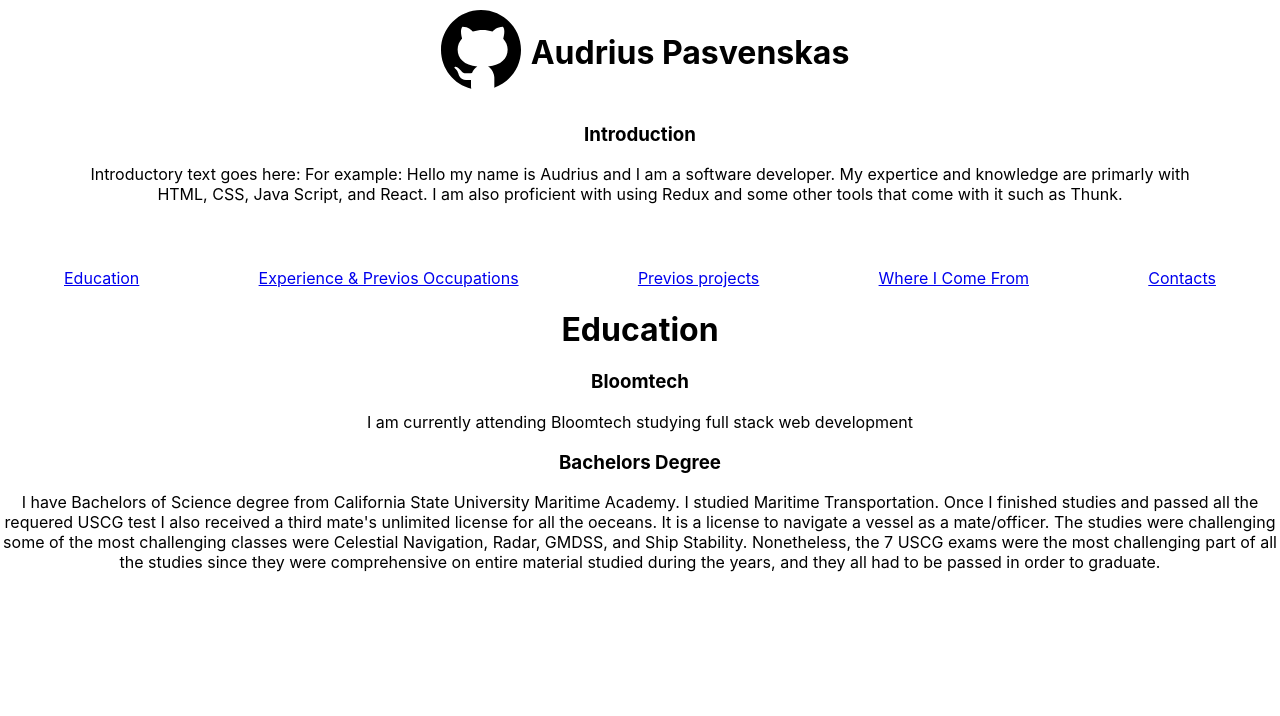
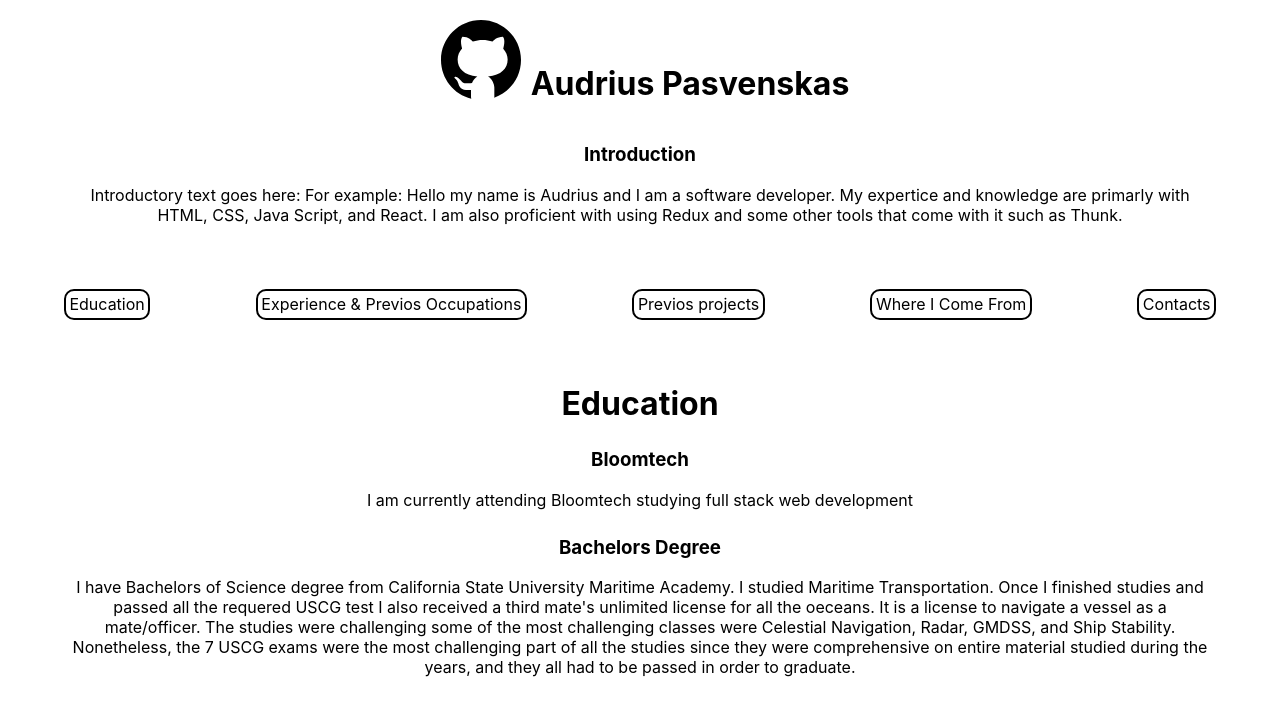
Before and after one commit to apasvenskas/APasvenskas-Website, a React (Create React App) app in the folder apasvenskas-website/: page /education in a window 1280 px wide. Shown: the top 716 px of the page. Built offline with nearby package versions, Linux system fonts and the light colour scheme.

Commit message:
nav link styling update

```diff
--- a/apasvenskas-website/src/App.css
+++ b/apasvenskas-website/src/App.css
@@ -32,7 +32,7 @@
 }
 
 .App-link {
-  color: #61dafb;
+  color: black;
 }
 
 .introductoryParagraph {
@@ -46,12 +46,68 @@ nav {
   margin-right: 5%;
   display: flex;
   justify-content: space-between;
-
 }
 
-nav .home {
-  border: 4px solid black;
+#education {
+  text-decoration: none;
+  color: black;
+  padding: .3%;
+  border: 2px solid black;
+  border-radius: 10px;
 }
+
+#education:hover {
+  background-color: #b2beb5;
+ }
+
+#experience {
+  text-decoration: none;
+  color: black;
+  padding: .3%;
+  border: 2px solid black;
+  border-radius: 10px;
+}
+
+#experience:hover {
+  background-color: #b2beb5;
+ }
+
+
+#projects {
+  text-decoration: none;
+  color: black;
+  padding: .3%;
+  border: 2px solid black;
+  border-radius: 10px;
+}
+
+#projects:hover {
+  background-color: #b2beb5;
+ }
+
+#about-me {
+  text-decoration: none;
+  color: black;
+  padding: .3%;
+  border: 2px solid black;
+  border-radius: 10px;
+}
+
+#about-me:hover {
+  background-color: #b2beb5;
+ }
+
+#contacts {
+  text-decoration: none;
+  color: black;
+  padding: .3%;
+  border: 2px solid black;
+  border-radius: 10px;
+}
+
+#contacts:hover {
+  background-color: #b2beb5;
+ }
 
 @keyframes App-logo-spin {
   from {
--- /dev/null
+++ b/apasvenskas-website/src/components/education.css
@@ -0,0 +1,20 @@
+.education {
+    text-align: center;
+}
+
+h1 {
+    margin-top: 5%;
+}
+
+.header {
+    margin-top: 2%;
+    margin-left: 5%;
+    margin-right: 5%;
+}
+
+.body {
+    margin-top: 2%;
+    margin-left: 5%;
+    margin-right: 5%;
+    margin-bottom: 5%;
+}
--- a/apasvenskas-website/src/components/education.js
+++ b/apasvenskas-website/src/components/education.js
@@ -1,18 +1,19 @@
 import React from "react";
+import "./education.css"
 
 export function Education() {
   return (
     <>
       <h1>Education</h1>
       <div>
-        <div>
+        <div className="header">
           <h3>Bloomtech</h3>
           <p>
             I am currently attending Bloomtech studying full stack web
             development
           </p>
         </div>
-        <div>
+        <div className="body">
           <h3>Bachelors Degree</h3>
           <p>
             I have Bachelors of Science degree from California State University
--- a/apasvenskas-website/src/components/experience.js
+++ b/apasvenskas-website/src/components/experience.js
@@ -1,22 +1,36 @@
 import React from "react";
 
 export function Experience() {
-    return(
+  return (
     <>
       <h1>Experience</h1>
       <div>
-            <div>
+        <div className="header">
           <h3>Bloomtech and Hobby</h3>
-            <p>The current experience recarding software development and programin/coding in general is mainly with Bloomtech and Ren'Py as a hobby. Bloomtech is by far the more educational and challenging out of the two involving frontend and backend of software devoplemnt. While at Bloomtech used and worked with html, css, javaScript, react, redux, jets, and node. Not tomention all the other variuos tools that havent that havent been mentioned such as tailwind and github. As far as Ren'Py goes it is a hobby. Ren'Py is used to creat visual novel games. The code is based upone pyhtone; however, the functions and code required are not to complicated.  </p>
+          <p>
+            The current experience recarding software development and
+            programin/coding in general is mainly with Bloomtech and Ren'Py as a
+            hobby. Bloomtech is by far the more educational and challenging out
+            of the two involving frontend and backend of software devoplemnt.
+            While at Bloomtech used and worked with html, css, javaScript,
+            react, redux, jets, and node. Not tomention all the other variuos
+            tools that havent that havent been mentioned such as tailwind and
+            github. As far as Ren'Py goes it is a hobby. Ren'Py is used to creat
+            visual novel games. The code is based upone pyhtone; however, the
+            functions and code required are not to complicated.{" "}
+          </p>
         </div>
-            <div>
+        <div className="body">
           <h3>Masters, Mates, and Pilots</h3>
           <div>
-                    It is an organization through which I used to work before as a third mate/officer. I was responsable for safely navigating the vessel for 8 hrs a day while at sea, under captain's spervision. While at port responsable for cargo operations 8 hrs a day, chief mate/officers supervision.
+            It is an organization through which I used to work before as a third
+            mate/officer. I was responsable for safely navigating the vessel for
+            8 hrs a day while at sea, under captain's spervision. While at port
+            responsable for cargo operations 8 hrs a day, chief mate/officers
+            supervision.
           </div>
         </div>
       </div>
     </>
-    )
-
+  );
 }
```
Lines whose indentation alone changed are shown as unchanged.
